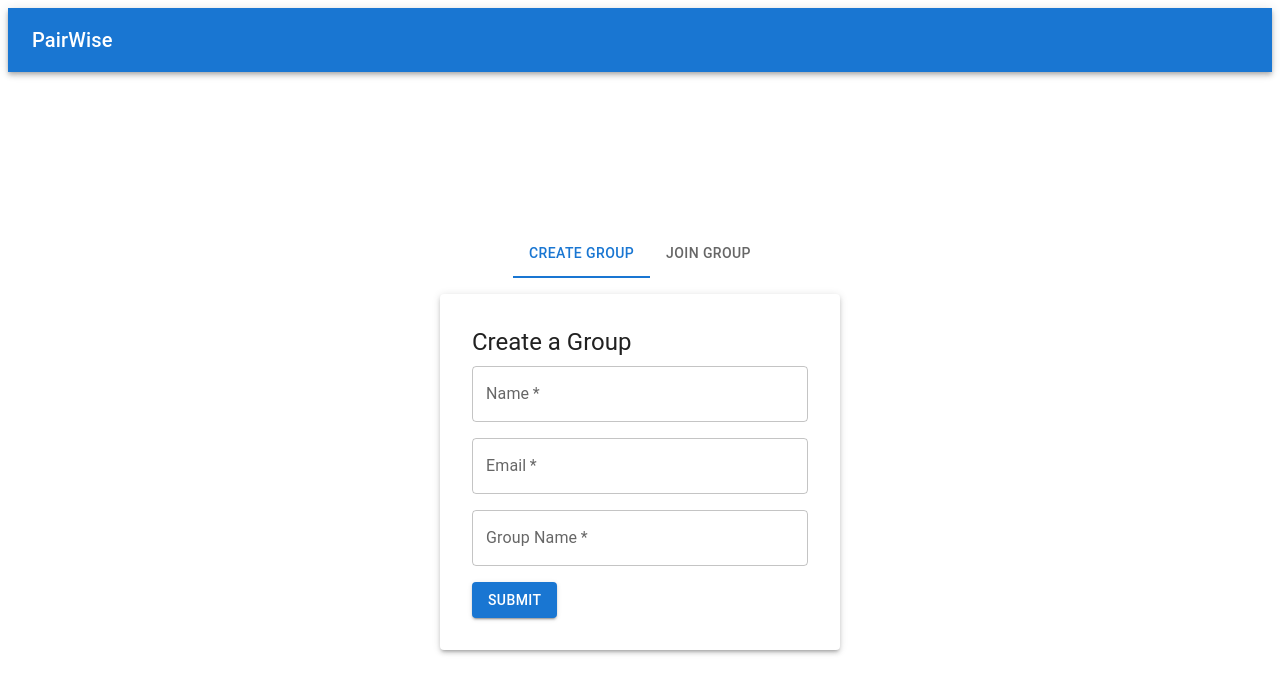
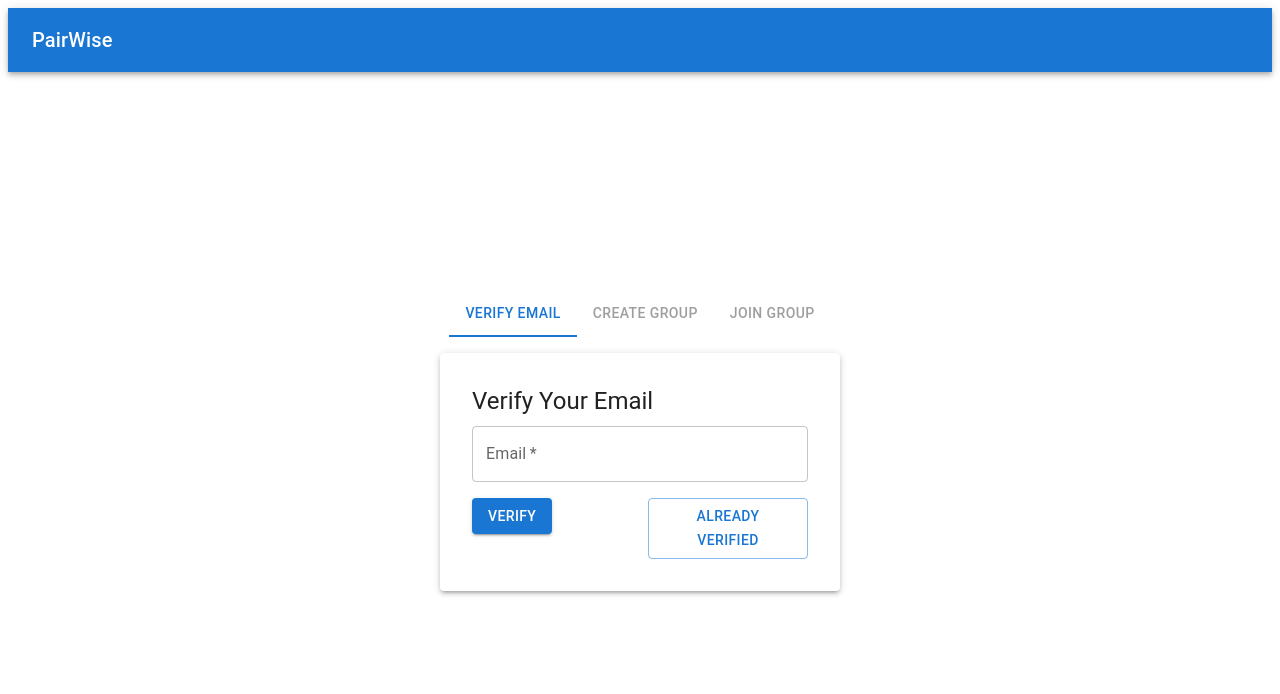
Before and after one commit to Christine-Anderson/pairing-app, a React (Vite) app in the folder frontend/: page / in a window 1280 px wide. Shown: the top 694 px of the page. Built offline with nearby package versions, Linux system fonts and the light colour scheme.

Commit message:
Add email verification form

```diff
--- a/frontend/src/components/CenteredTabs.tsx
+++ b/frontend/src/components/CenteredTabs.tsx
@@ -1,18 +1,20 @@
-import Box from '@mui/material/Box';
-import Tabs from '@mui/material/Tabs';
-import Tab from '@mui/material/Tab';
+import Box from "@mui/material/Box";
+import Tabs from "@mui/material/Tabs";
+import Tab from "@mui/material/Tab";
 
 interface CenteredTabsProps {
     value: number;
     onChange: (event: React.SyntheticEvent, newValue: number) => void;
+    emailVerified: boolean;
 }
 
-const CenteredTabs = ({value, onChange}: CenteredTabsProps) => {
+const CenteredTabs = ({value, onChange, emailVerified}: CenteredTabsProps) => {
     return (
-        <Box sx={{ width: '100%', bgcolor: 'background.paper' }}>
+        <Box sx={{ width: "100%", bgcolor: "background.paper" }}>
             <Tabs value={value} onChange={onChange} centered>
-                <Tab label="Create Group" />
-                <Tab label="Join Group" />
+                <Tab label="Verify Email" disabled={emailVerified} />
+                <Tab label="Create Group" disabled={!emailVerified} />
+                <Tab label="Join Group" disabled={!emailVerified} />
             </Tabs>
         </Box>
     );
--- /dev/null
+++ b/frontend/src/components/EmailVerficationForm.tsx
@@ -0,0 +1,58 @@
+import React from "react";
+import { Button, TextField, Grid, Paper, Typography } from "@mui/material";
+
+interface EmailVerificationFormProps {
+    onVerify: () => void;
+    onAlreadyVerified: () => void
+}
+
+const EmailVerificationForm = ({ onVerify, onAlreadyVerified }: EmailVerificationFormProps) => {
+    const handleSubmit = (event: React.FormEvent<HTMLFormElement>) => {
+        event.preventDefault();
+        // todo
+        onVerify();
+    };
+
+    const handleAlreadyVerified = () => {
+        onAlreadyVerified();
+    };
+
+    return (
+        <Grid container justifyContent="center" alignItems="center">
+            <Grid item xs={10} sm={8} md={6} lg={4}>
+                <Paper elevation={3} style={{ padding: "2rem" }}>
+                    <Typography variant="h5" gutterBottom>
+                        Verify Your Email
+                    </Typography>
+                    <form onSubmit={handleSubmit}>
+                        <Grid container spacing={2}>
+                            <Grid item xs={12}>
+                                <TextField
+                                    fullWidth
+                                    required
+                                    id="email"
+                                    name="email"
+                                    label="Email"
+                                    variant="outlined"
+                                    type="email"
+                                />
+                            </Grid>
+                            <Grid item xs={6}>
+                                <Button type="submit" variant="contained" color="primary">
+                                    Verify
+                                </Button>
+                            </Grid>
+                            <Grid item xs={6}>
+                                <Button variant="outlined" color="primary" onClick={handleAlreadyVerified}>
+                                    Already Verified
+                                </Button>
+                            </Grid>
+                        </Grid>
+                    </form>
+                </Paper>
+            </Grid>
+        </Grid>
+    );
+};
+
+export default EmailVerificationForm;
--- a/frontend/src/components/MainPage.tsx
+++ b/frontend/src/components/MainPage.tsx
@@ -1,15 +1,28 @@
-import React from "react";
+import {useState} from "react";
 import BasicAppBar from "./BasicAppBar";
 import GroupForm from "./GroupForm";
 import CenteredTabs from "./CenteredTabs";
+import EmailVerificationForm from "./EmailVerficationForm";
 
 const MainPage = () => {
-    const [tabValue, setTabValue] = React.useState<number>(0);
-    const groupIdentifier = tabValue === 0 ? "groupName" : "groupId"
-    const label = tabValue === 0 ? "Group Name" : "Group ID"
+    const [tabValue, setTabValue] = useState<number>(0);
+    const [emailVerified, setEmailVerified] = useState<boolean>(false);
 
     const handleChange = (event: React.SyntheticEvent, newValue: number) => {
-        setTabValue(newValue);
+        if (newValue === 0 || emailVerified) {
+            setTabValue(newValue);
+        }
+    };
+
+    const handleVerifyEmail = () => {
+        // todo api call
+        setEmailVerified(true);
+        setTabValue(1);
+    };
+
+    const handleAlreadyVerifiedEmail = () => {
+        setEmailVerified(true);
+        setTabValue(1);
     };
 
     return (
@@ -18,9 +31,20 @@ const MainPage = () => {
                 <BasicAppBar />
             </div>
             <div style={{ flex: "1 1 auto", display: "flex", flexDirection: "column", justifyContent: "center", alignItems: "center", padding: "2rem" }}>
-                <CenteredTabs value={tabValue} onChange={handleChange}/>
+                <CenteredTabs value={tabValue} onChange={handleChange} emailVerified={emailVerified} />
                 <div style={{ marginTop: "1rem", width: "100%" }}>
-                    <GroupForm groupIdentifier={groupIdentifier} label={label}/>
+                    {tabValue === 0 && !emailVerified && (
+                        <EmailVerificationForm
+                            onVerify={handleVerifyEmail}
+                            onAlreadyVerified={handleAlreadyVerifiedEmail}
+                        />
+                    )}
+                    {(tabValue === 1 || tabValue === 2 || emailVerified) && (
+                        <GroupForm
+                            groupIdentifier={tabValue === 1 ? "groupName" : "groupId"}
+                            label={tabValue === 1 ? "Group Name" : "Group ID"}
+                        />
+                    )}
                 </div>
             </div>
         </div>
```
